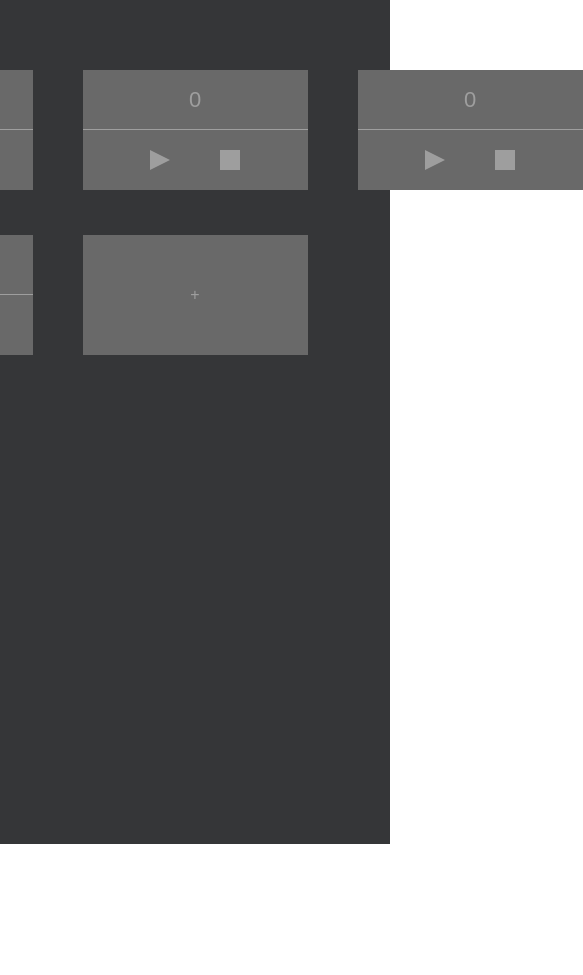
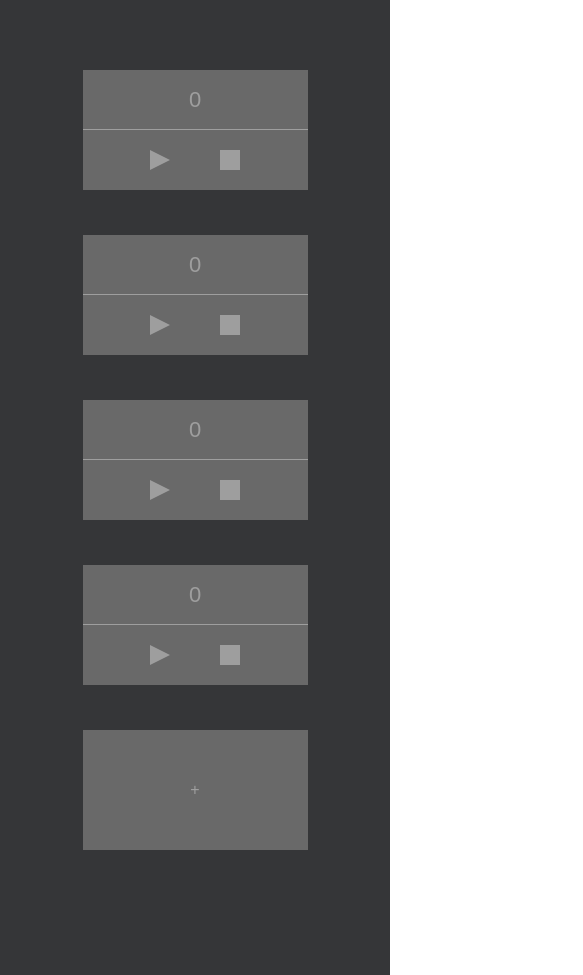
Before and after one commit to noi5enu1sanc3/stopwatch-vue, a Vue app: page / in a window 390 px wide. Shown: the whole page, 583 px wide, since content can reach past the window. Before the commit the page ends 844 px from the top, so only its background shows below. Built offline with nearby package versions, Linux system fonts and the light colour scheme.

Commit message:
style: add media queries

```diff
--- a/src/App.vue
+++ b/src/App.vue
@@ -27,6 +27,7 @@ const addStopwatch = () => stopwatches.value.push({});
 </template>
 
 <style lang="scss">
+@import './assets/styles/mixins';
 .main {
   display: flex;
   justify-content: center;
@@ -38,10 +39,19 @@ ul {
   list-style: none;
   display: grid;
   width: fit-content;
-  grid-template-columns: repeat(3, 1fr);
   column-gap: $gap-column;
   row-gap: $gap-row;
   margin-bottom: $gap-row;
+
+  @include for-size(phone) {
+    grid-template-columns: 1fr;
+  }
+  @include for-size(tablet) {
+    grid-template-columns: repeat(2, 1fr);
+  }
+  @include for-size(desktop) {
+    grid-template-columns: repeat(3, 1fr);
+  }
 }
 .list-move, /* apply transition to moving elements */
 .list-enter-active,
--- /dev/null
+++ b/src/assets/styles/_mixins.scss
@@ -0,0 +1,17 @@
+@import './variables';
+
+@mixin for-size($size) {
+  @if $size == desktop {
+    @media (min-width: $bp-desktop) {
+      @content;
+    }
+  } @else if $size == tablet {
+    @media (min-width: $bp-tablet) {
+      @content;
+    }
+  } @else if $size == phone {
+    @media (min-width: $bp-phone) {
+      @content;
+    }
+  }
+}
--- a/src/style.scss
+++ b/src/style.scss
@@ -1,2 +1,3 @@
 @import './assets/styles/normalize';
 @import './assets/styles/global';
+@import './assets/styles/mixins';
```
